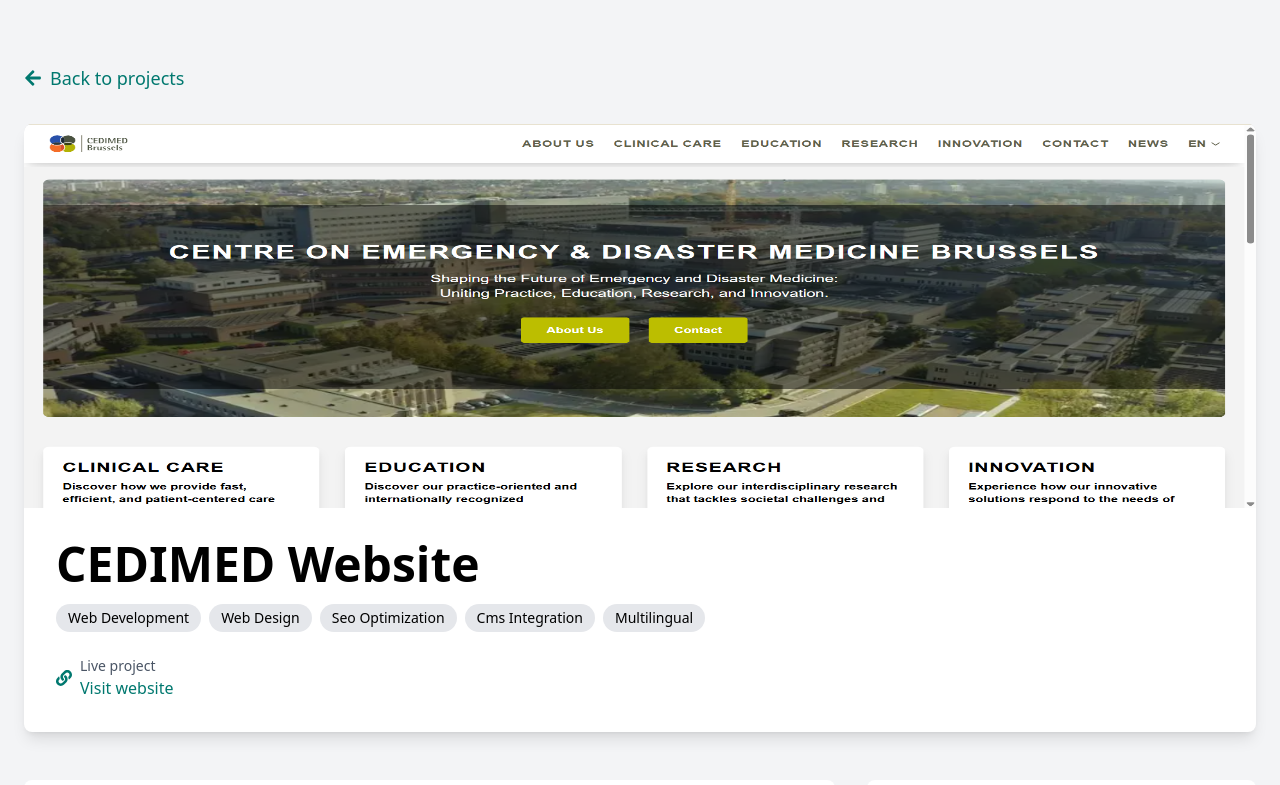
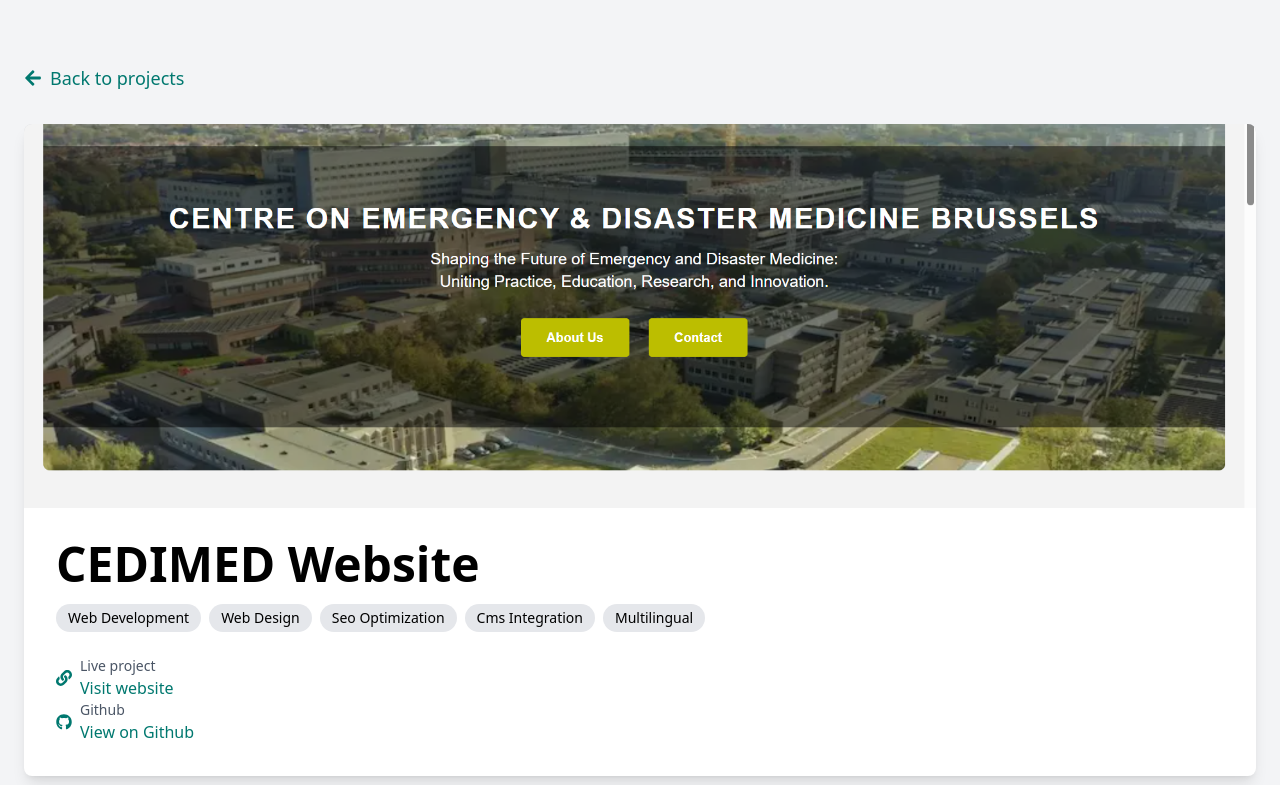
Before and after one commit to chicodespons/my-projects, a Next.js app: page /cedimed-website in a window 1280 px wide. Shown: the top 785 px of the page. Built offline with nearby package versions, Linux system fonts and the light colour scheme.

Commit message:
github adding

```diff
--- a/app/components/projects/ProjectDetailPage.tsx
+++ b/app/components/projects/ProjectDetailPage.tsx
@@ -1,7 +1,7 @@
 import React from "react";
 import Link from "next/link";
 import Image from "next/image";
-import { FaArrowLeft, FaLink } from "react-icons/fa";
+import { FaArrowLeft, FaGithub, FaLink } from "react-icons/fa";
 import { MediaItem } from "./MediaItem";
 import { MediaItemWrapper } from "./MediaItemWrapper";
 
@@ -14,6 +14,7 @@
   media?: MediaItem[]; // Combined gallery of images and videos
   tags: string[];
   liveUrl?: string;
+  githubUrl?: string;
   testimonial?: {
     quoteKey: string; // Translation key for quote
     authorKey: string; // Translation key for author
@@ -57,6 +58,7 @@
       "Multilingual",
     ],
     liveUrl: "https://cedimed.brussels",
+    githubUrl: "https://github.com/chicodespons/CEDIMEDWebsite",
     testimonial: {
       quoteKey:
         "The new website perfectly meets our needs. The speed is excellent and we can manage all content ourselves through the CMS. The news section loads very quickly and thanks to the SEO optimization and Google Business integration, our online visibility has significantly improved. Thank you for the professional service and the excellent end result.",
@@ -99,6 +101,7 @@
       "Database",
       "Ai Integration",
     ],
+    githubUrl: "https://github.com/chicodespons/deepgram-test",
   },
   "piano-etterbeek-website": {
     id: "project3",
@@ -223,19 +226,15 @@
 
         {/* Project header */}
         <div className="bg-white rounded-lg shadow-lg overflow-hidden mb-12">
-          <div className="h-96 bg-gray-300 relative">
-            {/* Replace with your actual image component */}
+          <div className="w-full h-64 sm:h-72 md:h-96 bg-gray-300 relative">
             <Image
               src={project.image}
               alt={project.titleKey}
               fill
-              sizes="(max-width: 768px) 100vw, (max-width: 1200px) 50vw, 33vw"
+              sizes="(max-width: 768px) 100vw, 1200px"
+              className="object-cover object-center"
+              priority
             />
-
-            {/* Placeholder for demo - replace with actual Image component */}
-            {/* <div className="absolute inset-0 flex items-center justify-center text-gray-500 text-2xl">
-              [Project Hero Image: {t(project.titleKey)}]
-            </div> */}
           </div>
 
           <div className="p-8">
@@ -259,14 +258,31 @@
                 <FaLink className="text-teal-700 mr-2" />
                 <div>
                   <p className="text-sm text-gray-600">Live project</p>
-                  <a
+                  <Link
                     href={project.liveUrl}
                     target="_blank"
                     rel="noopener noreferrer"
                     className="font-medium text-teal-700 hover:underline"
                   >
                     Visit website
-                  </a>
+                  </Link>
+                </div>
+              </div>
+            )}
+
+            {project.githubUrl && (
+              <div className="flex items-center">
+                <FaGithub className="text-teal-700 mr-2" />
+                <div>
+                  <p className="text-sm text-gray-600">Github</p>
+                  <Link
+                    href={project.githubUrl}
+                    target="_blank"
+                    rel="noopener noreferrer"
+                    className="font-medium text-teal-700 hover:underline"
+                  >
+                    View on Github
+                  </Link>
                 </div>
               </div>
             )}
--- a/app/components/projects/ProjectText.tsx
+++ b/app/components/projects/ProjectText.tsx
@@ -212,7 +212,7 @@
                   {/* Links */}
                   <div className="flex gap-4">
                     {project.liveUrl && (
-                      <a
+                      <Link
                         href={project.liveUrl}
                         target="_blank"
                         rel="noopener noreferrer"
@@ -220,7 +220,7 @@
                       >
                         <FaLink />
                         View Live
-                      </a>
+                      </Link>
                     )}
                     {project.moreInfo && (
                       <Link
```
